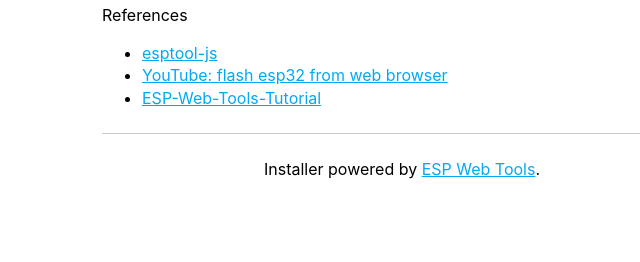
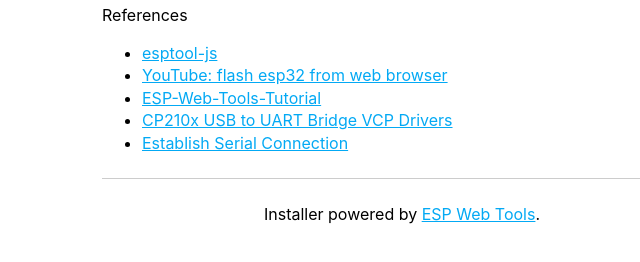
Before and after one commit to Odyssey-Espresso/odyssey-espresso.github.io, a plain HTML site: page esp-web-tools/index.html in a window 1280 px wide. Shown: the part 96-358 px from the top of the page, without its empty margins (238-878 px from the left). Drawn offline with Linux system fonts and the light colour scheme.

Commit message:
add more references

```diff
--- a/esp-web-tools/index.html
+++ b/esp-web-tools/index.html
@@ -23,6 +23,17 @@
         <li>
           <a href="https://github.com/witnessmenow/ESP-Web-Tools-Tutorial">ESP-Web-Tools-Tutorial</a>
         </li>
+        <li>
+          <a href="https://www.silabs.com/developers/usb-to-uart-bridge-vcp-drivers?tab=downloads>"
+            >CP210x USB to UART Bridge VCP Drivers</a
+          >
+        </li>
+        <li>
+          <a
+            href="https://docs.espressif.com/projects/esp-idf/en/latest/esp32/get-started/establish-serial-connection.html"
+            >Establish Serial Connection</a
+          >
+        </li>
       </ul>
       <p class="button-row" align="center">
         <esp-web-install-button manifest="./manifest.json"></esp-web-install-button>
```
